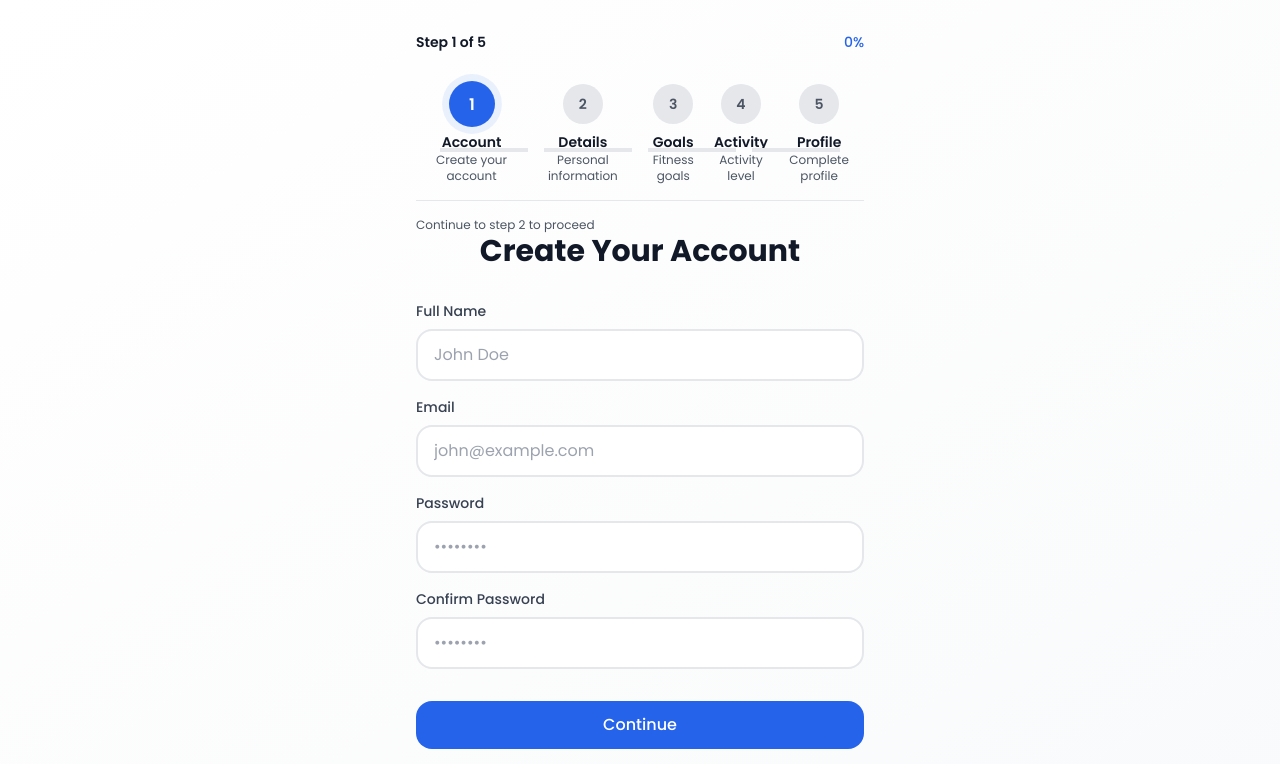
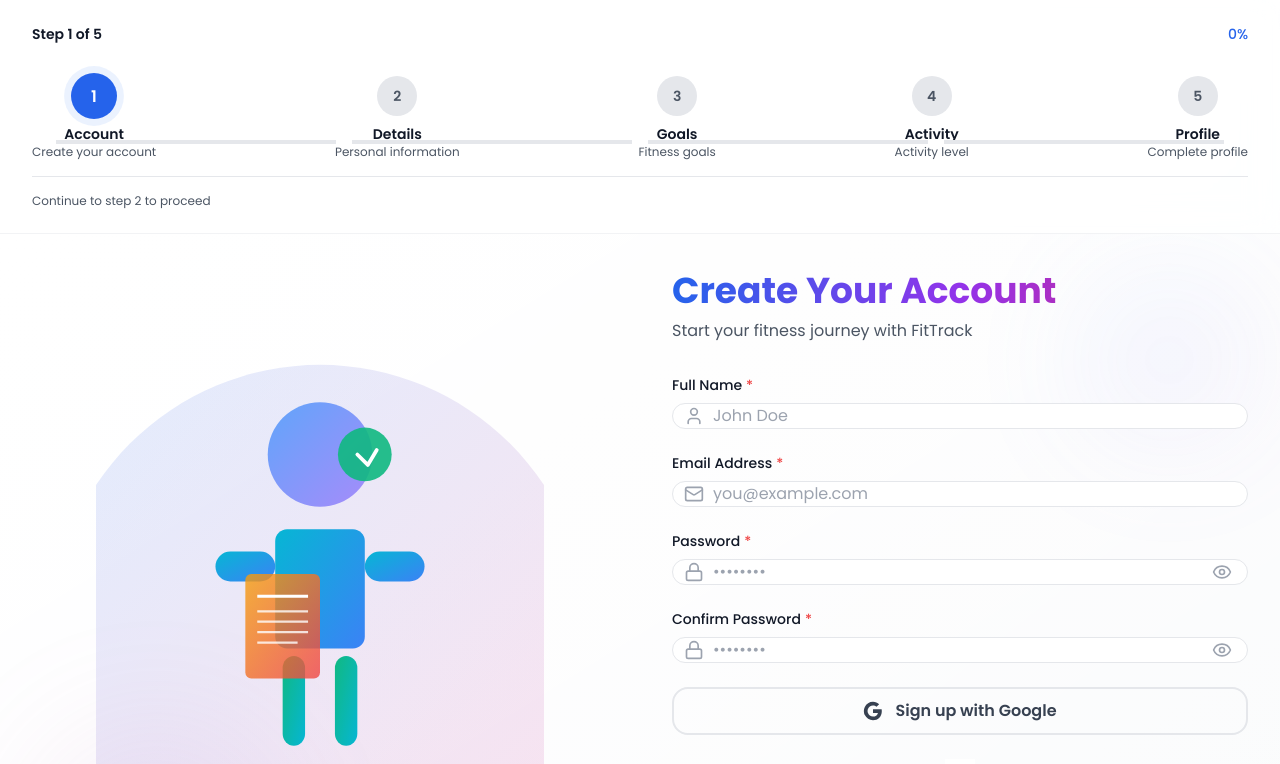
Before and after one commit to bhavana4901-rgb/fit-track, a React (Vite) app: page /register in a window 1280 px wide. Shown: the top 764 px of the page. Built offline with nearby package versions, Linux system fonts and the light colour scheme.

Commit message:
fix: fixed styling and UI minor fixes in register step 1

```diff
--- a/src/components/auth/RegisterStep1.jsx
+++ b/src/components/auth/RegisterStep1.jsx
@@ -200,7 +200,7 @@ export default function RegisterStep1({ onNext, onPrevious, initialData = {} })
   }
 
   return (
-    <div className="min-h-screen bg-gradient-to-br from-white via-blue-50/30 to-purple-50/20 dark:from-neutral-950 dark:via-neutral-900 dark:to-purple-950/20 relative overflow-hidden py-12 px-4 sm:px-6 lg:px-8">
+    <div className="min-h-screen bg-gradient-to-br from-white via-blue-50/30 to-purple-50/20 dark:from-neutral-950 dark:via-neutral-900 dark:to-purple-950/20 relative overflow-hidden">
       {/* Animated background blobs */}
       <motion.div
         className="absolute top-10 right-5 w-48 h-48 bg-gradient-to-br from-primary-400/20 to-secondary-400/20 dark:from-primary-600/10 dark:to-secondary-600/10 rounded-full blur-3xl pointer-events-none"
@@ -215,16 +215,211 @@ export default function RegisterStep1({ onNext, onPrevious, initialData = {} })
         transition={{ duration: 10, repeat: Infinity, ease: 'easeInOut', delay: 0.5 }}
       />
 
-      {/* Main container */}
-      <div className="w-full max-w-2xl mx-auto relative z-10">
+      {/* Split screen container */}
+      <div className="grid grid-cols-1 lg:grid-cols-2 min-h-screen relative z-10">
+        {/* Left side - Illustration (hidden on mobile) */}
         <motion.div
-          className="space-y-8"
+          className="hidden lg:flex items-center justify-center p-8 relative overflow-hidden"
+          initial={{ opacity: 0 }}
+          animate={{ opacity: 1 }}
+          transition={{ duration: 0.6 }}
+        >
+          <div className="relative w-full max-w-md h-96">
+            {/* Illustration: Person with account creation theme */}
+            <svg viewBox="0 0 300 400" className="w-full h-full">
+              {/* Background circle glow */}
+              <circle
+                cx="150"
+                cy="200"
+                r="180"
+                fill="url(#glow)"
+                opacity="0.15"
+              />
+
+              {/* Define gradients */}
+              <defs>
+                <linearGradient
+                  id="glow"
+                  x1="0%"
+                  y1="0%"
+                  x2="100%"
+                  y2="100%"
+                >
+                  <stop offset="0%" stopColor="#3B82F6" />
+                  <stop offset="100%" stopColor="#EC4899" />
+                </linearGradient>
+                <linearGradient
+                  id="headGrad"
+                  x1="0%"
+                  y1="0%"
+                  x2="100%"
+                  y2="100%"
+                >
+                  <stop offset="0%" stopColor="#60A5FA" />
+                  <stop offset="100%" stopColor="#A78BFA" />
+                </linearGradient>
+                <linearGradient
+                  id="bodyGrad"
+                  x1="0%"
+                  y1="0%"
+                  x2="100%"
+                  y2="100%"
+                >
+                  <stop offset="0%" stopColor="#06B6D4" />
+                  <stop offset="100%" stopColor="#3B82F6" />
+                </linearGradient>
+                <linearGradient
+                  id="legsGrad"
+                  x1="0%"
+                  y1="0%"
+                  x2="100%"
+                  y2="100%"
+                >
+                  <stop offset="0%" stopColor="#10B981" />
+                  <stop offset="100%" stopColor="#06B6D4" />
+                </linearGradient>
+                <linearGradient
+                  id="formGrad"
+                  x1="0%"
+                  y1="0%"
+                  x2="100%"
+                  y2="100%"
+                >
+                  <stop offset="0%" stopColor="#F59E0B" />
+                  <stop offset="100%" stopColor="#EF4444" />
+                </linearGradient>
+              </defs>
+
+              {/* Head */}
+              <circle cx="150" cy="80" r="35" fill="url(#headGrad)" />
+
+              {/* Body */}
+              <rect
+                x="120"
+                y="130"
+                width="60"
+                height="80"
+                rx="8"
+                fill="url(#bodyGrad)"
+              />
+
+              {/* Arms */}
+              <rect
+                x="80"
+                y="145"
+                width="40"
+                height="20"
+                rx="10"
+                fill="url(#bodyGrad)"
+              />
+              <rect
+                x="180"
+                y="145"
+                width="40"
+                height="20"
+                rx="10"
+                fill="url(#bodyGrad)"
+              />
+
+              {/* Legs */}
+              <rect
+                x="125"
+                y="215"
+                width="15"
+                height="60"
+                rx="8"
+                fill="url(#legsGrad)"
+              />
+              <rect
+                x="160"
+                y="215"
+                width="15"
+                height="60"
+                rx="8"
+                fill="url(#legsGrad)"
+              />
+
+              {/* Form/Clipboard (representing account creation) */}
+              <g transform="translate(100, 160)">
+                <rect
+                  width="50"
+                  height="70"
+                  rx="4"
+                  fill="url(#formGrad)"
+                  opacity="0.8"
+                />
+                <line
+                  x1="8"
+                  y1="15"
+                  x2="42"
+                  y2="15"
+                  stroke="white"
+                  strokeWidth="2"
+                />
+                <line
+                  x1="8"
+                  y1="25"
+                  x2="42"
+                  y2="25"
+                  stroke="white"
+                  strokeWidth="1.5"
+                  opacity="0.8"
+                />
+                <line
+                  x1="8"
+                  y1="32"
+                  x2="42"
+                  y2="32"
+                  stroke="white"
+                  strokeWidth="1.5"
+                  opacity="0.8"
+                />
+                <line
+                  x1="8"
+                  y1="39"
+                  x2="42"
+                  y2="39"
+                  stroke="white"
+                  strokeWidth="1.5"
+                  opacity="0.8"
+                />
+                <line
+                  x1="8"
+                  y1="46"
+                  x2="35"
+                  y2="46"
+                  stroke="white"
+                  strokeWidth="1.5"
+                  opacity="0.8"
+                />
+              </g>
+
+              {/* Checkmark (account verified) */}
+              <g transform="translate(180, 80)">
+                <circle cx="0" cy="0" r="18" fill="#10B981" opacity="0.9" />
+                <path
+                  d="M -5 0 L 2 7 L 8 -3"
+                  stroke="white"
+                  strokeWidth="2.5"
+                  fill="none"
+                  strokeLinecap="round"
+                  strokeLinejoin="round"
+                />
+              </g>
+            </svg>
+          </div>
+        </motion.div>
+
+        {/* Right side - Form */}
+        <div className="w-full max-w-2xl mx-auto relative z-10 flex items-center justify-center p-4 sm:p-6 lg:p-8 min-h-screen lg:min-h-auto">
+          <motion.div
+            className="space-y-8 w-full"
             initial="hidden"
             animate="visible"
             variants={containerVariants}
           >
             {/* Header */}
-          <motion.div className="space-y-2 text-center" variants={itemVariants}>
+            <motion.div className="space-y-2" variants={itemVariants}>
               <h1 className="text-3xl sm:text-4xl font-bold bg-gradient-to-r from-primary-600 via-secondary-600 to-accent-600 bg-clip-text text-transparent">
                 Create Your Account
               </h1>
@@ -474,5 +669,6 @@ export default function RegisterStep1({ onNext, onPrevious, initialData = {} })
         </motion.div>
         </div>
       </div>
+    </div>
   )
 }
--- a/src/pages/Register.jsx
+++ b/src/pages/Register.jsx
@@ -1,7 +1,8 @@
 import { useState } from 'react'
 import { useNavigate, Link } from 'react-router-dom'
 import { useAuth } from '../hooks/useAuth'
-import { StepIndicator } from '../components/auth'
+import { StepIndicator, RegisterStep1 } from '../components/auth'
+import { motion } from 'framer-motion'
 
 export default function Register() {
   const [step, setStep] = useState(1)
@@ -14,12 +15,9 @@ export default function Register() {
   const navigate = useNavigate()
   const { login } = useAuth()
 
-  const handleInputChange = (e) => {
-    const { name, value } = e.target
-    setFormData((prev) => ({ ...prev, [name]: value }))
-  }
-
-  const handleNext = () => {
+  const handleNext = (stepData) => {
+    // Merge step data with existing formData
+    setFormData((prev) => ({ ...prev, ...stepData }))
     if (step < 5) {
       setStep(step + 1)
     } else {
@@ -27,7 +25,7 @@ export default function Register() {
     }
   }
 
-  const handleBack = () => {
+  const handlePrevious = () => {
     if (step > 1) {
       setStep(step - 1)
     }
@@ -41,106 +39,153 @@ export default function Register() {
   }
 
   return (
-    <div className="min-h-screen flex items-center justify-center bg-gradient-to-br from-white to-gray-50 dark:from-neutral-950 dark:to-neutral-900 px-4 py-8">
-      <div className="w-full max-w-md">
-        <StepIndicator currentStep={step} totalSteps={5} />
-
-        <div className="text-center mb-8">
-          <h1 className="text-3xl font-bold text-neutral-900 dark:text-white mb-2">
-            {step === 1 && 'Create Your Account'}
-            {step === 2 && 'Personal Details'}
-            {step === 3 && 'Fitness Goals'}
-            {step === 4 && 'Activity Level'}
-            {step === 5 && 'Profile Setup'}
-          </h1>
-        </div>
-
-        {/* Step 1: Basic Info */}
-        {step === 1 && (
-          <form className="space-y-4">
-            <div>
-              <label className="block text-sm font-medium text-neutral-700 dark:text-neutral-300 mb-2">Full Name</label>
-              <input
-                type="text"
-                name="fullName"
-                value={formData.fullName}
-                onChange={handleInputChange}
-                className="w-full px-4 py-3 border-2 border-neutral-200 dark:border-neutral-700 bg-white dark:bg-neutral-800 rounded-lg focus:border-primary-600 focus:outline-none"
-                placeholder="John Doe"
-                required
+    <div className="min-h-screen bg-gradient-to-br from-white via-blue-50/30 to-purple-50/20 dark:from-neutral-950 dark:via-neutral-900 dark:to-purple-950/20 relative overflow-hidden">
+      {/* Step Indicator Header */}
+      <motion.div
+        className="sticky top-0 z-40 bg-white/80 dark:bg-neutral-950/80 backdrop-blur-lg border-b border-neutral-200/50 dark:border-neutral-800/50 py-6 px-4 sm:px-6 lg:px-8"
+        initial={{ opacity: 0, y: -20 }}
+        animate={{ opacity: 1, y: 0 }}
+        transition={{ duration: 0.5 }}
+      >
+        <div className="max-w-7xl mx-auto">
+          <StepIndicator
+            currentStep={step}
+            totalSteps={5}
+            steps={[
+              { label: 'Account', description: 'Create your account' },
+              { label: 'Details', description: 'Personal information' },
+              { label: 'Goals', description: 'Fitness goals' },
+              { label: 'Activity', description: 'Activity level' },
+              { label: 'Profile', description: 'Complete profile' },
+            ]}
           />
         </div>
-            <div>
-              <label className="block text-sm font-medium text-neutral-700 dark:text-neutral-300 mb-2">Email</label>
-              <input
-                type="email"
-                name="email"
-                value={formData.email}
-                onChange={handleInputChange}
-                className="w-full px-4 py-3 border-2 border-neutral-200 dark:border-neutral-700 bg-white dark:bg-neutral-800 rounded-lg focus:border-primary-600 focus:outline-none"
-                placeholder="john@example.com"
-                required
+      </motion.div>
+
+      {/* Step Content */}
+      <motion.div
+        key={step}
+        initial={{ opacity: 0 }}
+        animate={{ opacity: 1 }}
+        exit={{ opacity: 0 }}
+        transition={{ duration: 0.3 }}
+      >
+        {step === 1 && (
+          <RegisterStep1
+            onNext={handleNext}
+            onPrevious={handlePrevious}
+            initialData={formData}
           />
-            </div>
-            <div>
-              <label className="block text-sm font-medium text-neutral-700 dark:text-neutral-300 mb-2">Password</label>
-              <input
-                type="password"
-                name="password"
-                value={formData.password}
-                onChange={handleInputChange}
-                className="w-full px-4 py-3 border-2 border-neutral-200 dark:border-neutral-700 bg-white dark:bg-neutral-800 rounded-lg focus:border-primary-600 focus:outline-none"
-                placeholder="••••••••"
-                required
-              />
-            </div>
-            <div>
-              <label className="block text-sm font-medium text-neutral-700 dark:text-neutral-300 mb-2">Confirm Password</label>
-              <input
-                type="password"
-                name="confirmPassword"
-                value={formData.confirmPassword}
-                onChange={handleInputChange}
-                className="w-full px-4 py-3 border-2 border-neutral-200 dark:border-neutral-700 bg-white dark:bg-neutral-800 rounded-lg focus:border-primary-600 focus:outline-none"
-                placeholder="••••••••"
-                required
-              />
-            </div>
-          </form>
         )}
 
-        {/* Steps 2-5: Placeholder */}
-        {step > 1 && (
-          <div className="py-12 text-center">
-            <p className="text-neutral-600 dark:text-neutral-400">Step {step} content coming in future commits</p>
+        {step === 2 && (
+          <div className="min-h-screen flex items-center justify-center px-4 py-12">
+            <div className="max-w-2xl w-full text-center">
+              <h1 className="text-3xl font-bold text-neutral-900 dark:text-white mb-4">
+                Personal Details
+              </h1>
+              <p className="text-neutral-600 dark:text-neutral-400 mb-8">
+                Step 2 content coming in next commit
+              </p>
+              <div className="flex gap-4">
+                <button
+                  onClick={handlePrevious}
+                  className="flex-1 py-3 border-2 border-neutral-200 dark:border-neutral-700 text-neutral-700 dark:text-neutral-300 rounded-lg hover:bg-neutral-50 dark:hover:bg-neutral-900 font-medium transition"
+                >
+                  Back
+                </button>
+                <button
+                  onClick={() => handleNext({})}
+                  className="flex-1 py-3 bg-primary-600 text-white rounded-lg hover:bg-primary-700 font-medium transition"
+                >
+                  Continue
+                </button>
+              </div>
+            </div>
           </div>
         )}
 
-        {/* Navigation */}
-        <div className="flex gap-4 mt-8">
-          {step > 1 && (
+        {step === 3 && (
+          <div className="min-h-screen flex items-center justify-center px-4 py-12">
+            <div className="max-w-2xl w-full text-center">
+              <h1 className="text-3xl font-bold text-neutral-900 dark:text-white mb-4">
+                Fitness Goals
+              </h1>
+              <p className="text-neutral-600 dark:text-neutral-400 mb-8">
+                Step 3 content coming in next commit
+              </p>
+              <div className="flex gap-4">
                 <button
-              onClick={handleBack}
-              className="flex-1 py-3 border-2 border-neutral-300 dark:border-neutral-700 text-neutral-700 dark:text-neutral-300 rounded-lg hover:bg-neutral-100 dark:hover:bg-neutral-800 font-medium transition"
+                  onClick={handlePrevious}
+                  className="flex-1 py-3 border-2 border-neutral-200 dark:border-neutral-700 text-neutral-700 dark:text-neutral-300 rounded-lg hover:bg-neutral-50 dark:hover:bg-neutral-900 font-medium transition"
                 >
                   Back
                 </button>
-          )}
                 <button
-            onClick={handleNext}
+                  onClick={() => handleNext({})}
                   className="flex-1 py-3 bg-primary-600 text-white rounded-lg hover:bg-primary-700 font-medium transition"
                 >
-            {step === 5 ? 'Complete' : 'Continue'}
+                  Continue
                 </button>
               </div>
+            </div>
+          </div>
+        )}
 
-        <p className="text-center text-neutral-600 dark:text-neutral-400 mt-6">
-          Already have an account?{' '}
-          <Link to="/login" className="text-primary-600 hover:text-primary-700 font-medium">
-            Sign in
-          </Link>
+        {step === 4 && (
+          <div className="min-h-screen flex items-center justify-center px-4 py-12">
+            <div className="max-w-2xl w-full text-center">
+              <h1 className="text-3xl font-bold text-neutral-900 dark:text-white mb-4">
+                Activity Level
+              </h1>
+              <p className="text-neutral-600 dark:text-neutral-400 mb-8">
+                Step 4 content coming in next commit
               </p>
+              <div className="flex gap-4">
+                <button
+                  onClick={handlePrevious}
+                  className="flex-1 py-3 border-2 border-neutral-200 dark:border-neutral-700 text-neutral-700 dark:text-neutral-300 rounded-lg hover:bg-neutral-50 dark:hover:bg-neutral-900 font-medium transition"
+                >
+                  Back
+                </button>
+                <button
+                  onClick={() => handleNext({})}
+                  className="flex-1 py-3 bg-primary-600 text-white rounded-lg hover:bg-primary-700 font-medium transition"
+                >
+                  Continue
+                </button>
               </div>
+            </div>
+          </div>
+        )}
+
+        {step === 5 && (
+          <div className="min-h-screen flex items-center justify-center px-4 py-12">
+            <div className="max-w-2xl w-full text-center">
+              <h1 className="text-3xl font-bold text-neutral-900 dark:text-white mb-4">
+                Profile Setup
+              </h1>
+              <p className="text-neutral-600 dark:text-neutral-400 mb-8">
+                Step 5 content coming in next commit
+              </p>
+              <div className="flex gap-4">
+                <button
+                  onClick={handlePrevious}
+                  className="flex-1 py-3 border-2 border-neutral-200 dark:border-neutral-700 text-neutral-700 dark:text-neutral-300 rounded-lg hover:bg-neutral-50 dark:hover:bg-neutral-900 font-medium transition"
+                >
+                  Back
+                </button>
+                <button
+                  onClick={handleSubmit}
+                  className="flex-1 py-3 bg-success-600 text-white rounded-lg hover:bg-success-700 font-medium transition"
+                >
+                  Complete Registration
+                </button>
+              </div>
+            </div>
+          </div>
+        )}
+      </motion.div>
     </div>
   )
 }
```
Lines whose indentation alone changed are shown as unchanged.
